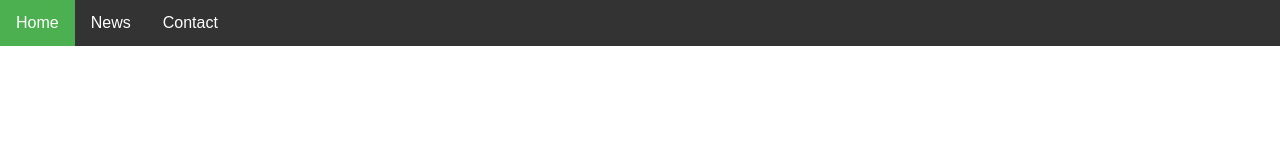
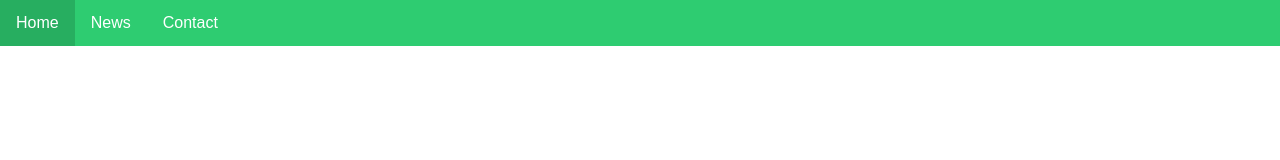
Before and after one commit to lanichlanich/d72, a plain HTML site: page index.html in a window 1280 px wide. Drawn offline with Linux system fonts and the light colour scheme.

Commit message:
2 commit

```diff
--- a/style.css
+++ b/style.css
@@ -8,7 +8,7 @@ ul.topnav {
     margin: 0;
     padding: 0;
     overflow: hidden;
-    background-color: #333;
+    background-color: #2ecc71;
 }
 
 ul.topnav li {
@@ -24,11 +24,11 @@ ul.topnav li a {
 }
 
 ul.topnav li a:hover:not(.active) {
-    background-color: #111;
+    background-color: #27ae60;
 }
 
 ul.topnav li a.active {
-    background-color: #4CAF50;
+    background-color: #27ae60;
 }
 
 ul.topnav li.right {
```
